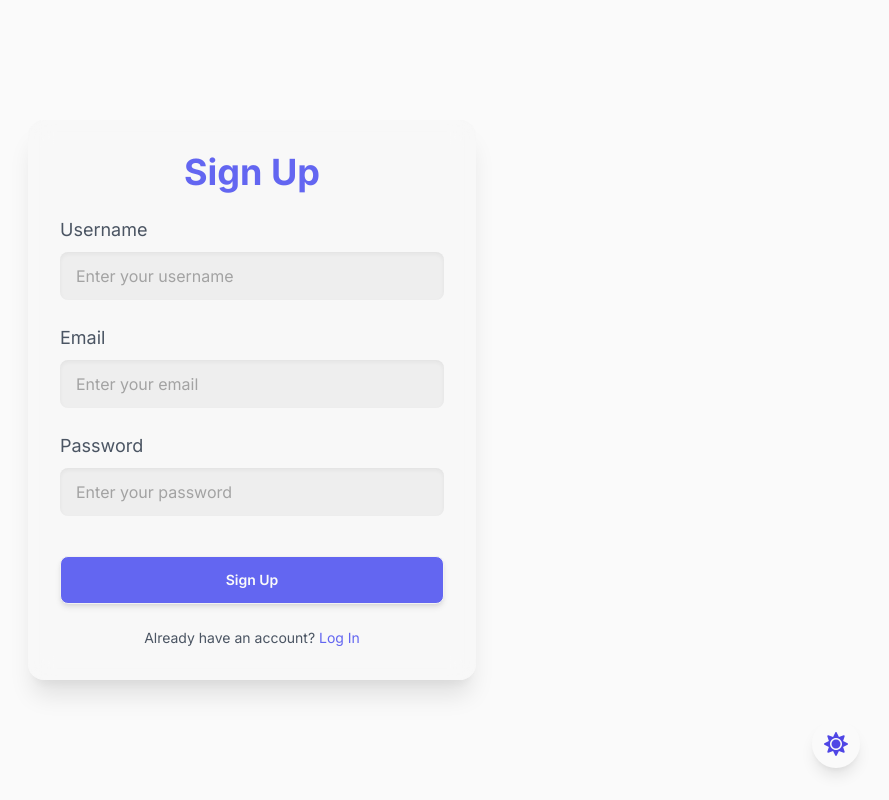
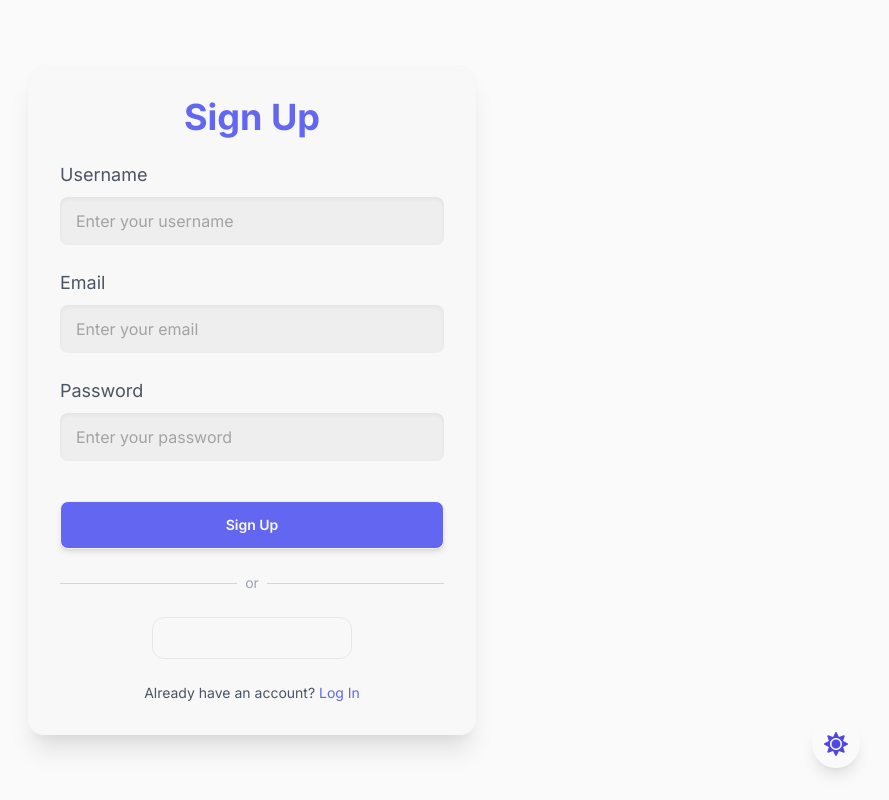
Before and after one commit to mayur777-ui/Web-chat-app, a React (Vite) app in the folder Frontend/: page /register in a window 1280 px wide. Shown: the whole page, without its empty margins (388-1277 px from the left). Built offline with nearby package versions, Linux system fonts and the light colour scheme.

Commit message:
Update Register.jsx

```diff
--- a/Frontend/src/components/Register.jsx
+++ b/Frontend/src/components/Register.jsx
@@ -4,6 +4,7 @@ import { Link, useNavigate } from 'react-router-dom';
 import { motion } from 'framer-motion';
 import { useTheme } from '../hooks/ThemHook';
 import { FaMoon, FaSun } from 'react-icons/fa';
+import { GoogleLogin } from '@react-oauth/google';
 
 export default function Register() {
   const USER_API_END_POINT = 'https://webchat-backend-658o.onrender.com/user';
@@ -20,6 +21,28 @@ export default function Register() {
   const navigate = useNavigate();
   const { isDarkMode, toggleTheme } = useTheme();
 
+  const handleGoogleLogin = async (response) => {
+    try{
+      let googleToken = response.credential;
+      console.log('Google token received:', googleToken);
+      const res = await axios.post('http://localhost:5000/user/googellogin', {token:googleToken});
+      // console.log('Google login response:', res.data);
+       const token = res.data.token;
+       localStorage.setItem('token', token);
+       let id = res.data.id;
+       navigate(`/Home/${id}`, { replace: true });
+    }catch (error) {
+      console.log("Google login error:", error.message);
+      setErrors((prevErrors) => ({
+        ...prevErrors,
+        nameError:'',
+        emailError: '',
+        passwordError: '',
+        allError: error.response?.data?.message || 'Google login failed. Please try again.',
+      }));
+      setShowAlert(true);
+    }
+  }
   const handleInput = (e) => {
     const { name, value } = e.target;
     setInput({ ...input, [name]: value });
@@ -235,6 +258,21 @@ export default function Register() {
           >
             Sign Up
           </motion.button>
+          <div className="flex items-center w-full gap-2 text-sm text-gray-400">
+        <div className="flex-1 h-px bg-gray-300 dark:bg-gray-700" />
+        <span>or</span>
+        <div className="flex-1 h-px bg-gray-300 dark:bg-gray-700" />
+      </div>
+
+  <div className="w-[200px] m-auto rounded-xl border overflow-hidden">
+  <GoogleLogin
+    onSuccess={handleGoogleLogin}
+
+    // onError={() =>
+    //   setErrors({ google: 'Google login failed. Please try again.' })
+    // }
+  />
+</div>
         </form>
         <p
           className={`mt-6 text-sm font-sans ${
```
